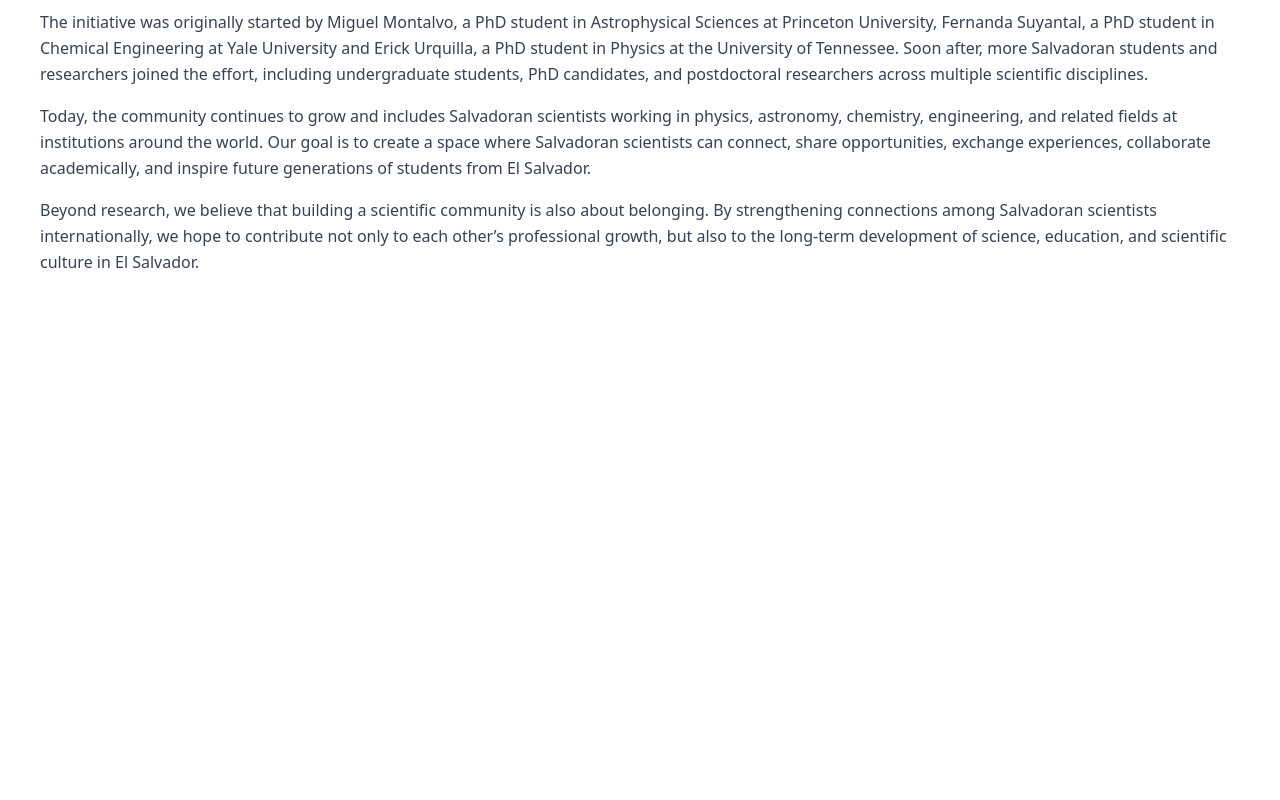
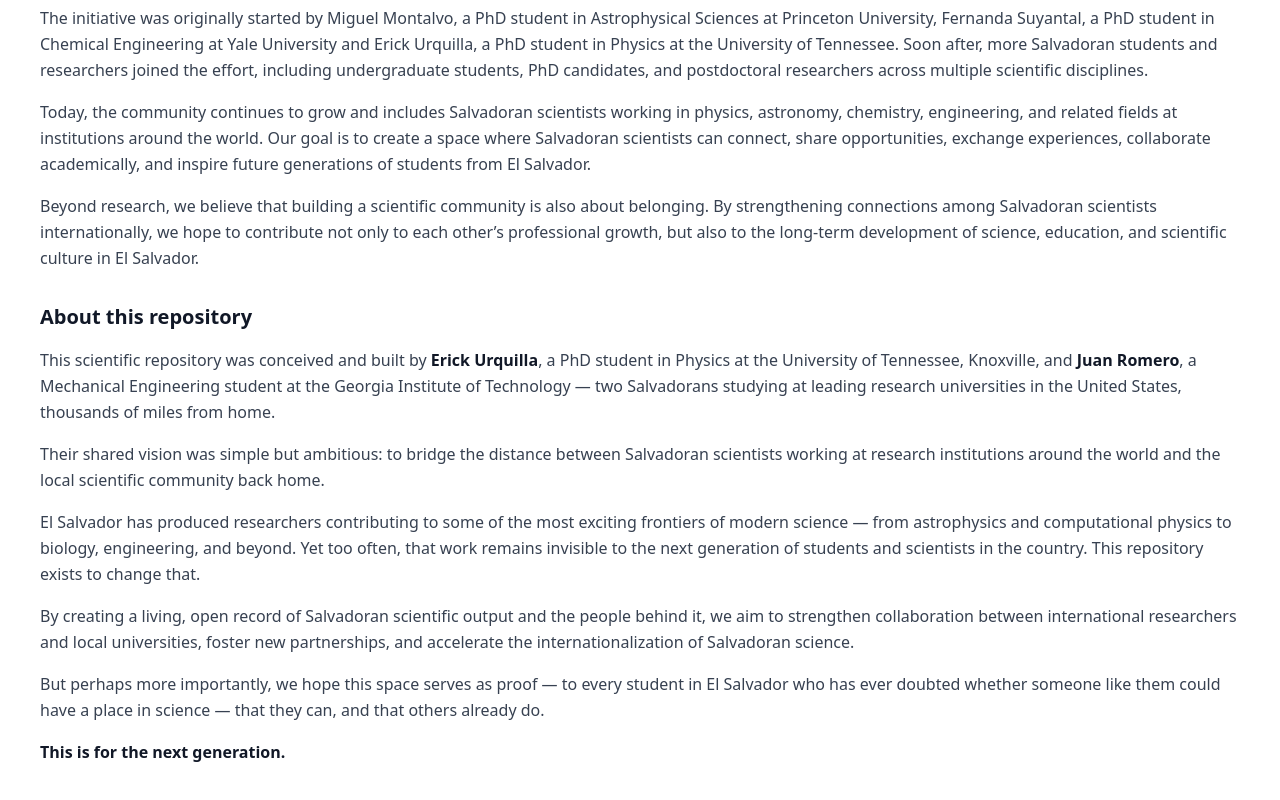
Before and after one commit to jromerooo2/salvadoran_arxiv, a Vue app: page /about in a window 1280 px wide. Shown: the part 246-1046 px from the top of the page. Before the commit the page ends 800 px from the top, so only its background shows below. Built offline with nearby package versions, Linux system fonts and the light colour scheme; a web font is replaced by a local one.

Commit message:
adding infor in about founders of the repository

```diff
--- a/src/views/About.vue
+++ b/src/views/About.vue
@@ -1,7 +1,9 @@
 <template>
   <div class="space-y-10">
-    <section class="mx-auto w-full space-y-4 font-sans">
-      <h1 class="text-2xl font-bold text-gray-900">About</h1>
+    <section class="mx-auto w-full space-y-8 font-sans">
+
+      <div class="space-y-4">
+        <h2 class="text-xl font-bold text-gray-900">About our community</h2>
         <p class="text-base leading-relaxed text-gray-700">
           The <strong class="font-semibold text-gray-900">Salvadoran Society of Sciences</strong> was born from a chance encounter between Salvadoran scientists during the American Astronomical Society meeting in New Orleans in January 2024, Luisiana, US. What began as a conversation among Salvadorans pursuing careers in science abroad quickly became the foundation for a growing scientific community connected by a shared origin, curiosity, and commitment to supporting one another.
         </p>
@@ -14,6 +16,29 @@
         <p class="text-base leading-relaxed text-gray-700">
           Beyond research, we believe that building a scientific community is also about belonging. By strengthening connections among Salvadoran scientists internationally, we hope to contribute not only to each other’s professional growth, but also to the long-term development of science, education, and scientific culture in El Salvador.
         </p>
+      </div>
+
+      <div class="space-y-4">
+        <h2 class="text-xl font-bold text-gray-900">About this repository</h2>
+        <p class="text-base leading-relaxed text-gray-700">
+          This scientific repository was conceived and built by <strong class="font-semibold text-gray-900">Erick Urquilla</strong>, a PhD student in Physics at the University of Tennessee, Knoxville, and <strong class="font-semibold text-gray-900">Juan Romero</strong>, a Mechanical Engineering student at the Georgia Institute of Technology — two Salvadorans studying at leading research universities in the United States, thousands of miles from home.
+        </p>
+        <p class="text-base leading-relaxed text-gray-700">
+          Their shared vision was simple but ambitious: to bridge the distance between Salvadoran scientists working at research institutions around the world and the local scientific community back home.
+        </p>
+        <p class="text-base leading-relaxed text-gray-700">
+          El Salvador has produced researchers contributing to some of the most exciting frontiers of modern science — from astrophysics and computational physics to biology, engineering, and beyond. Yet too often, that work remains invisible to the next generation of students and scientists in the country. This repository exists to change that.
+        </p>
+        <p class="text-base leading-relaxed text-gray-700">
+          By creating a living, open record of Salvadoran scientific output and the people behind it, we aim to strengthen collaboration between international researchers and local universities, foster new partnerships, and accelerate the internationalization of Salvadoran science.
+        </p>
+        <p class="text-base leading-relaxed text-gray-700">
+          But perhaps more importantly, we hope this space serves as proof — to every student in El Salvador who has ever doubted whether someone like them could have a place in science — that they can, and that others already do.
+        </p>
+        <p class="text-base font-semibold leading-relaxed text-gray-900">
+          This is for the next generation.
+        </p>
+      </div>
     </section>
   </div>
 </template>
```
Lines whose indentation alone changed are shown as unchanged.
